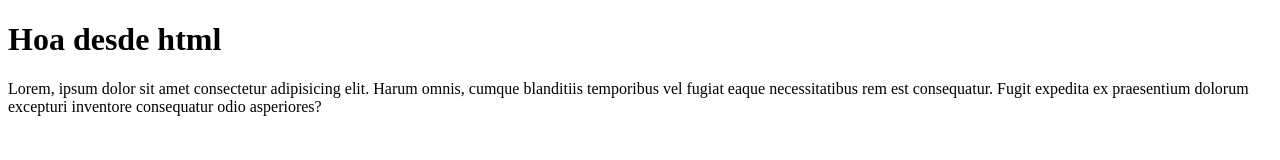
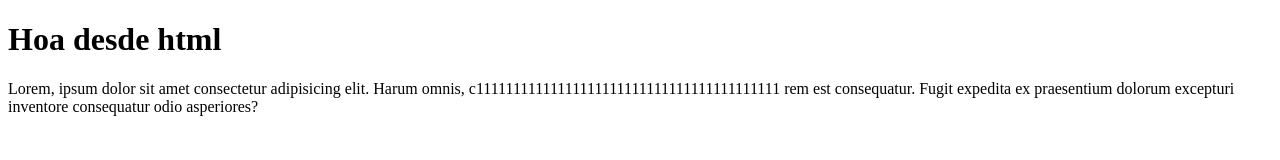
Before and after one commit to Hiufer/git-ejemplo, a plain HTML site: page index.html in a window 1280 px wide. Drawn offline with Linux system fonts and the light colour scheme.

Commit message:
agregue 1 en el parrafo

```diff
--- a/index.html
+++ b/index.html
@@ -7,6 +7,6 @@
 </head>
 <body>
     <h1>Hoa desde html</h1>
-    <p>Lorem, ipsum dolor sit amet consectetur adipisicing elit. Harum omnis, cumque blanditiis temporibus vel fugiat eaque necessitatibus rem est consequatur. Fugit expedita ex praesentium dolorum excepturi inventore consequatur odio asperiores?</p>
+    <p>Lorem, ipsum dolor sit amet consectetur adipisicing elit. Harum omnis, c11111111111111111111111111111111111111111 rem est consequatur. Fugit expedita ex praesentium dolorum excepturi inventore consequatur odio asperiores?</p>
 </body>
 </html>
```
